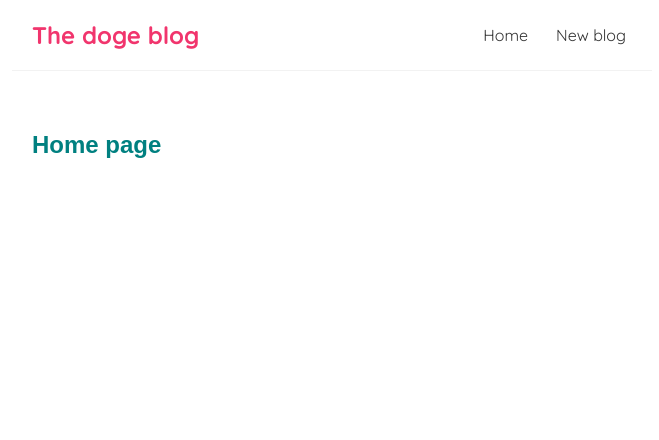
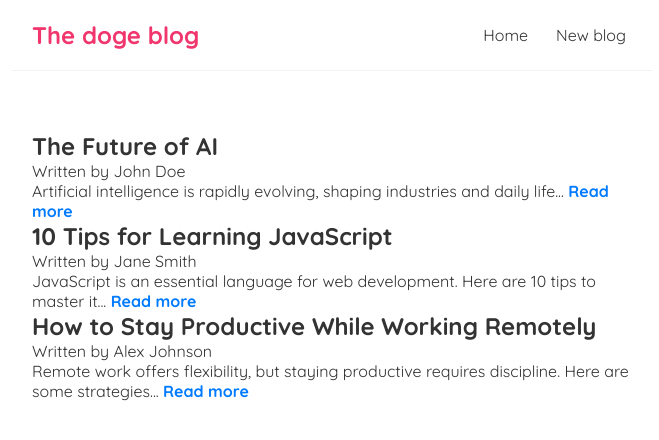
Before and after one commit to adam-rifai/React-app, a React (Create React App) app: page / in a window 1280 px wide. Shown: the top 440 px of the page, without its empty margins (308-967 px from the left). Built offline with nearby package versions, Linux system fonts and the light colour scheme.

Commit message:
doge blogs vesion 1.1

```diff
--- a/src/Home.jsx
+++ b/src/Home.jsx
@@ -1,8 +1,21 @@
+import { useState } from "react";
+import blogData from "./data/blogs";
 const Home = () => {
+  const [blogs, setBlogs] = useState(blogData);
   return (
     <div className="home">
-      {/* this is an inline styling inside a jsx element..! */}
-      <h2 style={{ color: "teal", fontFamily: "fantasy" }}>Home page</h2>
+      {blogs.map((blog) => (
+        <div className="blog_preview" key={blog.id}>
+          <h2>{blog.title}</h2>
+          <p>Written by {blog.author}</p>
+          <p>
+            {blog.body}{" "}
+            <a href={`/blogs/${blog.id}`} className="read-more">
+              Read more
+            </a>
+          </p>
+        </div>
+      ))}
     </div>
   );
 };
--- /dev/null
+++ b/src/data/blogs.js
@@ -0,0 +1,22 @@
+const blogs = [
+  {
+    id: 1,
+    title: "The Future of AI",
+    body: "Artificial intelligence is rapidly evolving, shaping industries and daily life...",
+    author: "John Doe",
+  },
+  {
+    id: 2,
+    title: "10 Tips for Learning JavaScript",
+    body: "JavaScript is an essential language for web development. Here are 10 tips to master it...",
+    author: "Jane Smith",
+  },
+  {
+    id: 3,
+    title: "How to Stay Productive While Working Remotely",
+    body: "Remote work offers flexibility, but staying productive requires discipline. Here are some strategies...",
+    author: "Alex Johnson",
+  },
+];
+
+export default blogs; // Export the array
--- a/src/index.css
+++ b/src/index.css
@@ -33,3 +33,16 @@
   margin: 40px auto;
   padding: 20px;
 }
+/* this style was added by me*/
+.blog_title {
+  color: teal;
+}
+.read-more {
+  color: #007bff;
+  text-decoration: none;
+  font-weight: bold;
+}
+
+.read-more:hover {
+  text-decoration: underline;
+}
--- a/src/navbar.jsx
+++ b/src/navbar.jsx
@@ -1,4 +1,4 @@
-// we used 'sfc'+Tab snipped to component.!
+// we used 'sfc'+Tab snipped to create component.!
 
 const Nav = () => {
   return (
```
